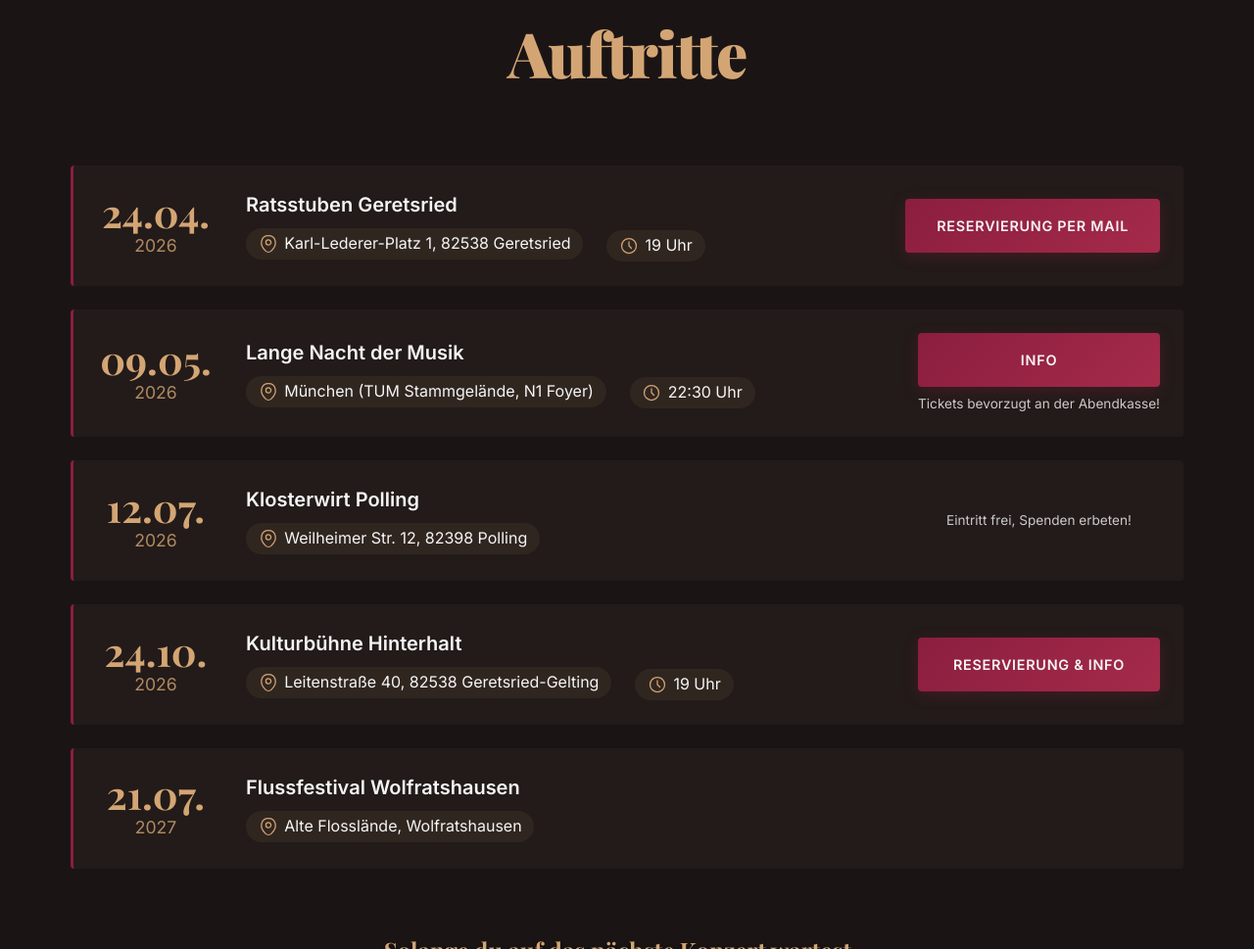
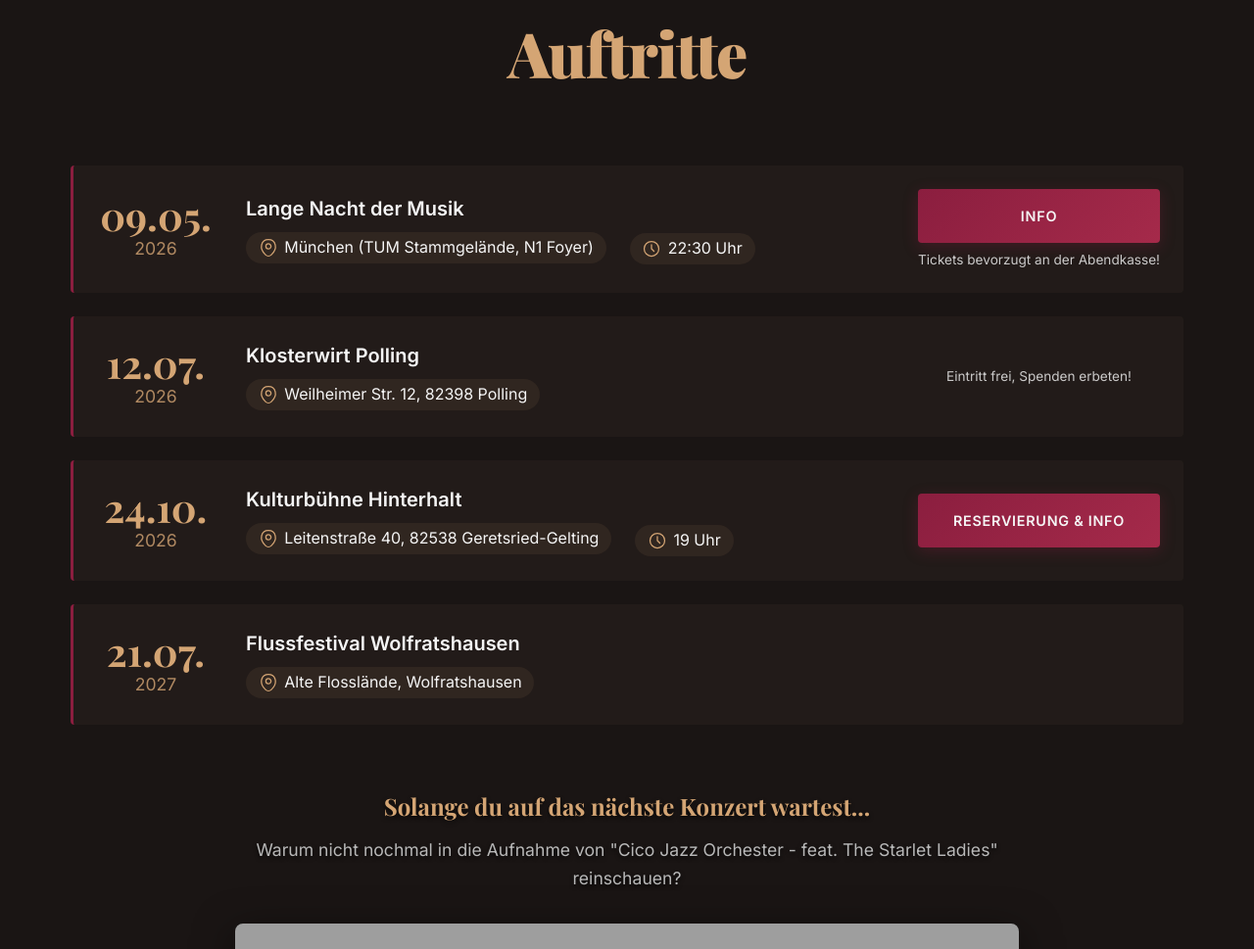
Before and after one commit to LeoGanz/CJO_Website, a website built with Vite: page index.html in a window 1280 px wide. Shown: the part 1849-2818 px from the top of the page at 98% size. Built offline with nearby package versions, Linux system fonts and the light colour scheme; some packages are replaced by stand-ins of ours; grey boxes are pictures that could not be loaded; what @cloudinary/html, @cloudinary/url-gen would draw is missing.

Commit message:
remove outdated

```diff
--- a/index.html
+++ b/index.html
@@ -195,44 +195,6 @@
 
             <div class="tour-dates">
                 <ul class="tour-dates__list">
-                    <li class="tour-dates__item">
-                        <div class="tour-dates__date">
-                            <span class="tour-dates__day">24.04.</span>
-                            <span class="tour-dates__year">2026</span>
-                        </div>
-                        <div class="tour-dates__info">
-                            <div class="tour-dates__event">Ratsstuben Geretsried</div>
-                            <div class="tour-dates__details">
-                                <h3 class="tour-dates__location">
-                                    <a href="https://www.google.com/maps/search/?api=1&query=Ratsstuben+Geretsried"
-                                        target="_blank" rel="noopener noreferrer">
-                                        <svg width="20" height="20" viewBox="0 0 24 24" fill="none"
-                                            xmlns="http://www.w3.org/2000/svg">
-                                            <path d="M12 13.43a3.12 3.12 0 100-6.24 3.12 3.12 0 000 6.24z"
-                                                stroke="currentColor" stroke-width="1.5" />
-                                            <path
-                                                d="M3.62 8.49c1.97-8.66 14.8-8.65 16.76.01 1.15 5.08-2.01 9.38-4.78 12.04a5.193 5.193 0 01-7.21 0c-2.76-2.66-5.92-6.97-4.77-12.05z"
-                                                stroke="currentColor" stroke-width="1.5" />
-                                        </svg>
-                                        Karl-Lederer-Platz 1, 82538 Geretsried
-                                    </a>
-                                </h3>
-                                <div class="tour-dates__time">
-                                    <svg width="20" height="20" viewBox="0 0 24 24" fill="none"
-                                        xmlns="http://www.w3.org/2000/svg">
-                                        <circle cx="12" cy="12" r="9" stroke="currentColor" stroke-width="1.5" />
-                                        <path d="M12 7v5l3 3" stroke="currentColor" stroke-width="1.5"
-                                            stroke-linecap="round" stroke-linejoin="round" />
-                                    </svg>
-                                    19 Uhr
-                                </div>
-                            </div>
-                        </div>
-                        <div class="tour-dates__action">
-                            <a href="mailto:kultur@geretsried.de" target="_blank" rel="noopener noreferrer"
-                                class="btn btn--primary btn--small tour-dates__btn">Reservierung per Mail</a>
-                        </div>
-                    </li>
 
                     <li class="tour-dates__item">
                         <div class="tour-dates__date">
```
